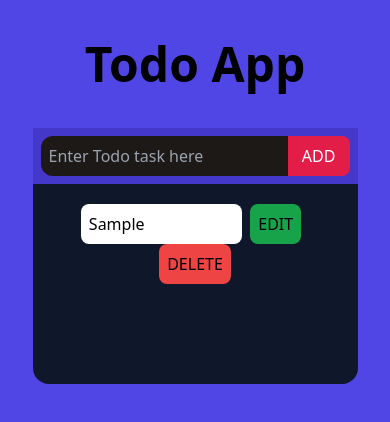
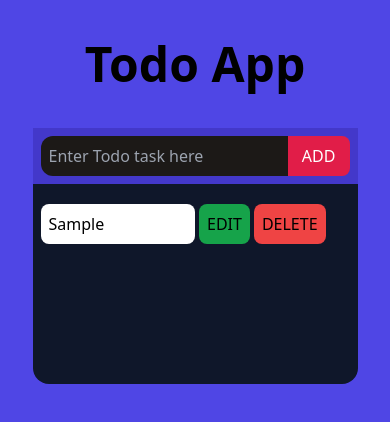
Before and after one commit to mohitkumar1718/Todo-app, a React (Create React App) app: page / in a window 390 px wide. Both pictures are taken after typing "Sample" into the empty fields and a click on the button "ADD". Shown: the top 422 px of the page. Built offline with nearby package versions, Linux system fonts and the light colour scheme.

Commit message:
fixed for mobile

```diff
--- a/src/Components/TodoList.js
+++ b/src/Components/TodoList.js
@@ -13,9 +13,9 @@ const TodoList = ({list,setList, setEditTodo}) => {
         {
             list.map((todo)=>{
                 return (
-                    <li key={todo.id} className='list-none w-full h-10 my-auto mt-3 px-5 ' >
-                        <input className=' p-2 w-3/5 rounded-lg' type="text" name="" value={todo.title} onChange={(e)=>e.preventDefault()} id="" />
-                        <button className='bg-green-600 p-2 mx-2 rounded-lg' onClick={()=>handleEdit(todo)}>EDIT</button>
+                    <li key={todo.id} className='list-none w-full h-10 my-auto mt-3 md:px-5  text-start' >
+                        <input className=' p-2 w-1/2 md:w-3/5 rounded-lg' type="text" name="" value={todo.title} onChange={(e)=>e.preventDefault()} id="" />
+                        <button className='bg-green-600 p-2 mx-1 md:mx-2 rounded-lg' onClick={()=>handleEdit(todo)}>EDIT</button>
                         <button className='bg-red-500 p-2 rounded-lg ' onClick={()=>handleDelete(todo)}>DELETE</button>
                     </li>
                 )
```
